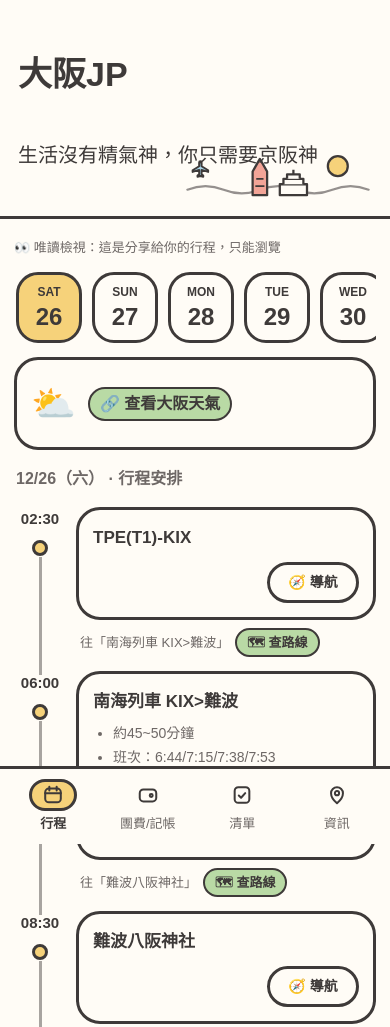
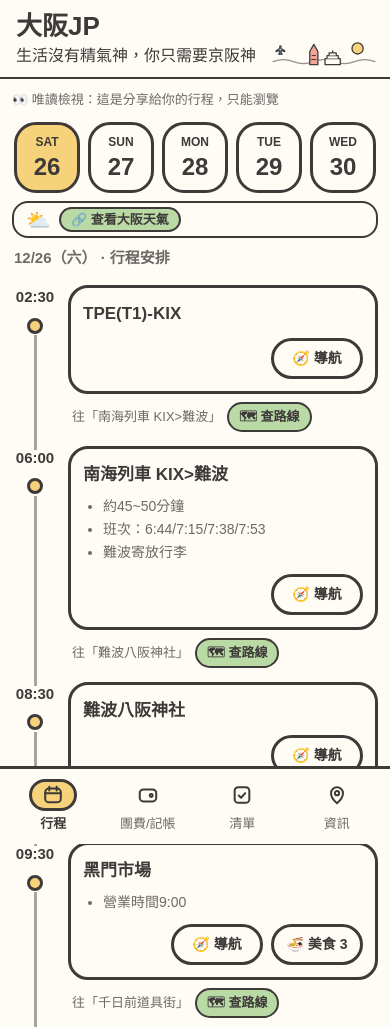
Before and after one commit to HSIEHYY213/osaka-trip-RARATG, a plain HTML site: page index.html in a window 390 px wide. Shown: the top 1027 px of the page. Drawn offline with Linux system fonts and the light colour scheme; a web font is replaced by a local one.

Commit message:
Add files via upload

```diff
--- a/index.html
+++ b/index.html
@@ -3,6 +3,12 @@
 <head>
 <meta charset="utf-8">
 <meta name="viewport" content="width=device-width, initial-scale=1, viewport-fit=cover">
+<meta name="apple-mobile-web-app-capable" content="yes">
+<meta name="mobile-web-app-capable" content="yes">
+<meta name="apple-mobile-web-app-status-bar-style" content="default">
+<meta name="apple-mobile-web-app-title" content="大阪旅程">
+<meta name="theme-color" content="#FFFCF6">
+<meta name="format-detection" content="telephone=no">
 <title>我的旅程小幫手 (Copy)</title>
 <link href="https://fonts.googleapis.com/css2?family=Huninn&display=swap" rel="stylesheet">
 <style>
@@ -78,13 +84,27 @@ nav button b svg{width:22px;height:22px}
 .addbar{position:sticky;bottom:92px;z-index:4;background:var(--bg);box-shadow:0 -10px 0 var(--bg);max-height:60vh;overflow-y:auto;margin-top:12px}
 a:not(.ab){background:var(--green)!important;border:2px solid var(--bd);border-radius:999px;padding:2px 10px;color:var(--tx)!important;text-decoration:none;display:inline-block;font-weight:700}
 li a:not(.ab){background:transparent!important;border:0!important;padding:0!important;display:inline!important;color:var(--tx)!important;text-decoration:underline!important;word-break:break-all}
+html{-webkit-text-size-adjust:100%}
+body{-webkit-tap-highlight-color:transparent;overflow-wrap:anywhere}
+.hero{min-height:0;padding:calc(env(safe-area-inset-top,0px) + 10px) 16px 10px;gap:2px;border-bottom-width:2px}
+.hero>svg.deco{width:112px;height:33px;right:10px;bottom:6px}
+.hero input#title{font-size:26px;line-height:1.25;max-width:62%;flex:none}
+.hero textarea#sub{font-size:16px;line-height:1.4;field-sizing:content;min-height:0;overflow:hidden}
+.cover{top:calc(env(safe-area-inset-top,0px) + 8px);padding:2px 10px;font-size:12px;border-width:2px}
+.card.wx{padding:4px 12px;margin-bottom:8px;border-radius:16px;border-width:2px;gap:8px}
+.wx .ic{font-size:20px;line-height:1}
+.wx a{font-size:13px!important;padding:0 10px!important}
+.sheet{padding:10px 12px 0}
+.days{padding:2px 2px 8px;gap:8px}
+img{max-width:100%;height:auto}
+@media (max-width:480px){body{font-size:15px}.card{padding:12px;border-radius:20px}.tcard{padding:12px;border-radius:20px}.tt{flex:0 0 46px}}
 </style>
 </head>
 <body>
 <div class="hero" id="hero"><svg class="deco" viewBox="0 0 220 64" aria-hidden="true"><circle cx="176" cy="20" r="11" fill="#F6D27A" stroke="#3E3A39" stroke-width="2.5"/><path d="M10 46 q20-8 40 0 t40 0 t40 0 t40 0 t40 0" fill="none" stroke="#3E3A39" stroke-width="2.5" stroke-linecap="round" opacity=".55"/><g transform="translate(14 12) scale(.9)" fill="#A8D3E6" stroke="#3E3A39" stroke-width="2.4" stroke-linejoin="round"><path d="M21 16v-2l-8-5V4.5a1.5 1.5 0 0 0-3 0V9l-8 5v2l8-2.5V19l-2 1.5V22l3.5-1 3.5 1v-1.5L13 19v-5.5z"/></g><path d="M82 52V26l8-14 8 14v26z" fill="#F2A497" stroke="#3E3A39" stroke-width="2.5" stroke-linejoin="round"/><path d="M86 34h8M85 42h10" stroke="#3E3A39" stroke-width="2"/><g fill="#FFFCF6" stroke="#3E3A39" stroke-width="2.5" stroke-linejoin="round"><path d="M112 52V40h30v12z"/><path d="M116 40V34h22v6"/><path d="M120 34V29h14v5"/><path d="M127 29V24"/></g><rect x="150" y="40" width="0" height="0"/></svg>
 <button class="cover" id="setb" style="right:118px;border:0;font:inherit;font-size:13px">⚙️ 版面設定</button><label class="cover">🖼 換封面<input type="file" accept="image/*" id="file"></label>
 <input id="title" aria-label="旅程名稱" placeholder="✈️ 我的旅程（點此命名）">
-<textarea id="sub" rows="2" aria-label="副標" placeholder="12/26 – 12/31 · 航班資訊（點此填寫）"></textarea>
+<textarea id="sub" rows="1" aria-label="副標" placeholder="12/26 – 12/31 · 航班資訊（點此填寫）"></textarea>
 </div>
 <div class="sheet"><div id="v"></div></div>
 <nav id="nav"></nav>
@@ -609,9 +629,9 @@ if(usingSnap)RO=true;
     var us=await window.claude.use("user");
     var can=us?await us.can("data.write"):null,own=us?await us.isOwner():false;
     DB=db;
-    if(own||can===true||can===null){
+    if(own||can===true||(can===null&&!usingSnap)){
       var snap=await db.doc("trip/main").get();
-      if(snap.exists&&isEmpty()){applyRemote(snap);try{localStorage.setItem(KEY,JSON.stringify(S))}catch(e){}}else pushDb();
+      if(usingSnap){usingSnap=false;RO=false;$("title").disabled=false;$("sub").disabled=false;document.querySelectorAll(".cover").forEach(function(e){e.style.display=""});if(snap.exists){applyRemote(snap);try{localStorage.setItem(KEY,JSON.stringify(S))}catch(e){}}else{draw();pushDb()}}else if(snap.exists&&isEmpty()){applyRemote(snap);try{localStorage.setItem(KEY,JSON.stringify(S))}catch(e){}}else pushDb();
     }else{RO=true;DB=db;sub();draw();var __nt=function(m){try{if(document.body){var b=document.createElement("div");b.textContent=m;b.style.cssText="position:fixed;top:0;left:0;right:0;background:#F6D27A;border-bottom:3px solid #3E3A39;padding:6px 10px;font-size:13px;z-index:9";document.body.appendChild(b)}}catch(e){}};DB.doc("trip/main").get().then(function(sn){if(sn&&sn.exists)applyRemote(sn);else __nt("雲端目前沒有行程資料")}).catch(function(e){__nt("讀取失敗："+((e&&e.code)||(e&&e.message)||String(e)))})}
   }catch(e){}
 })();
```
